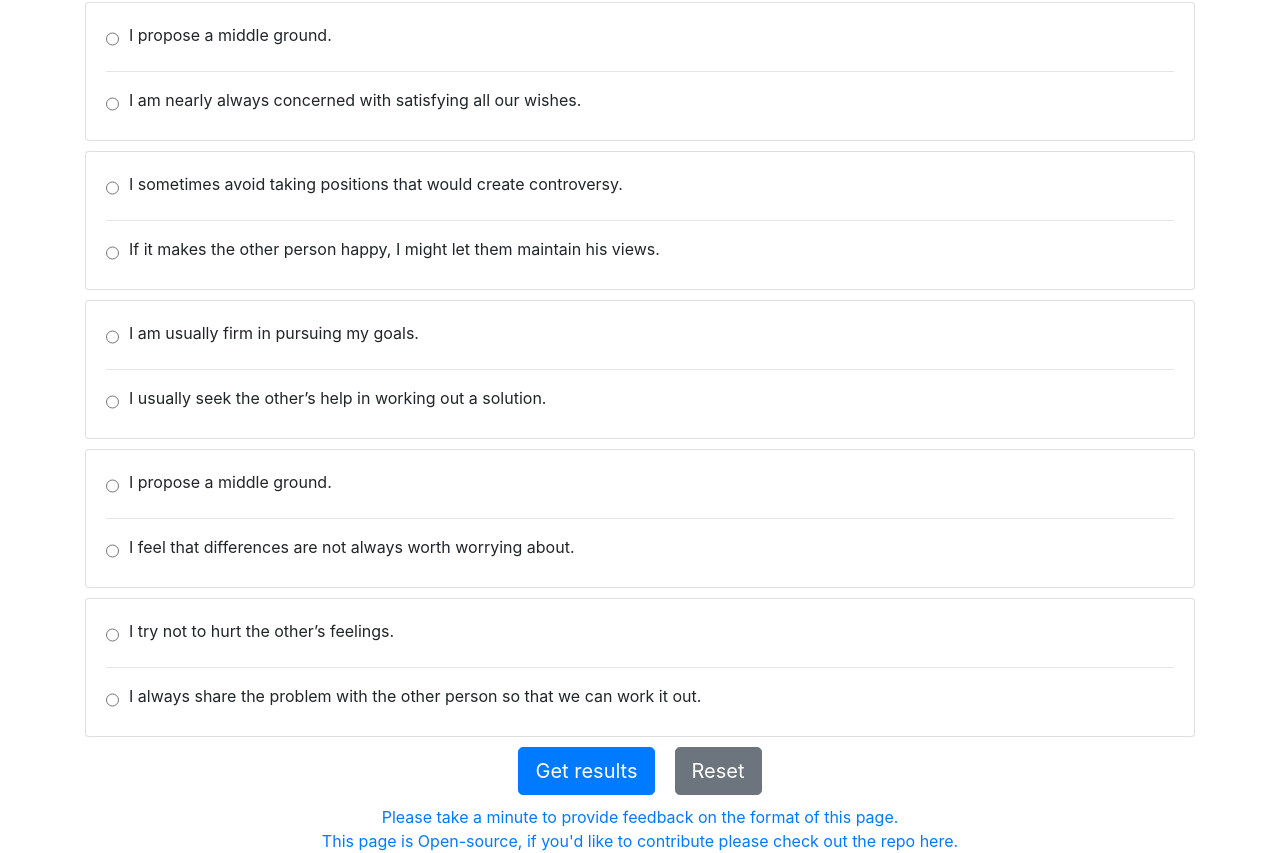
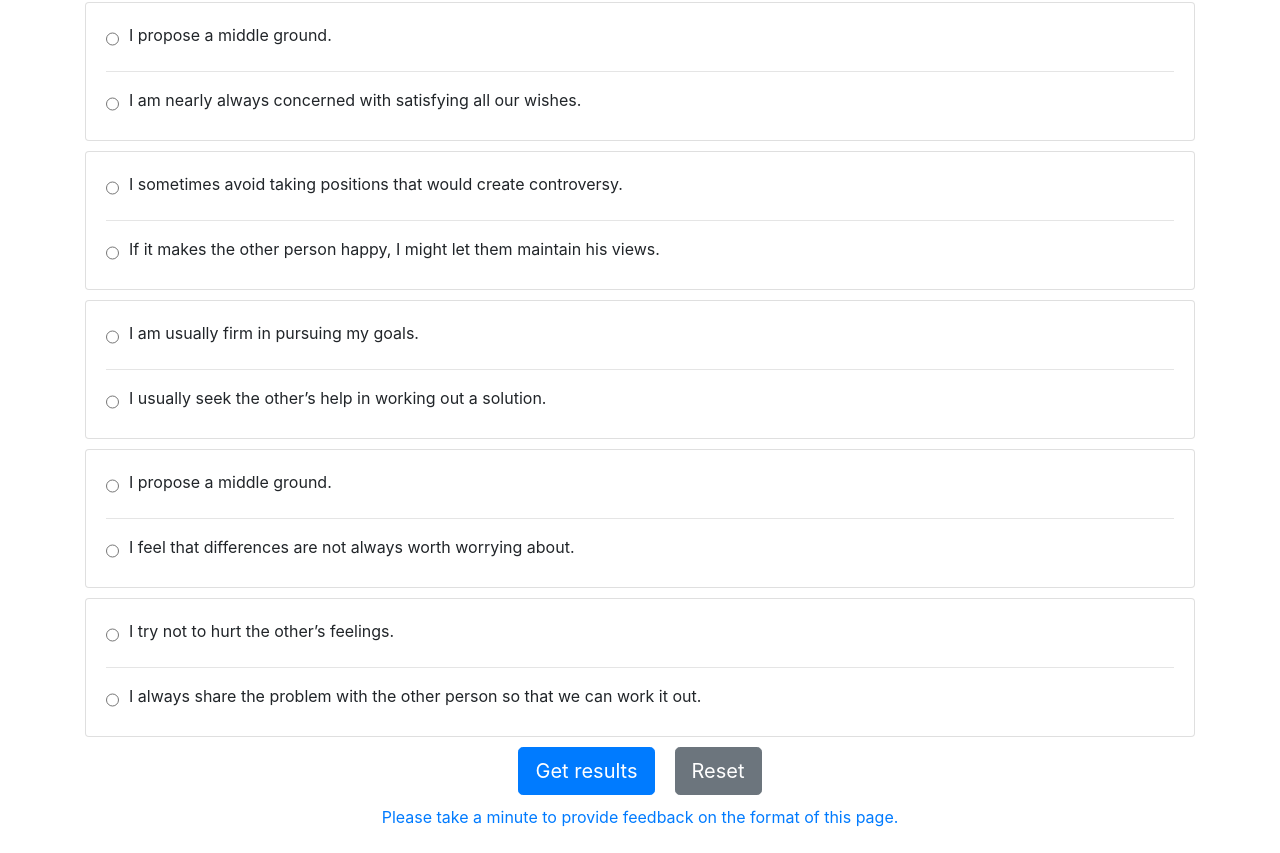
Before and after one commit to hevansDev/T-KCMI, a plain HTML site: page index.html in a window 1280 px wide. Shown: the part 3899-4752 px from the top of the page. After the commit the page ends 4728 px from the top, so only its background shows below. Drawn offline with Linux system fonts and the light colour scheme.

Commit message:
Updated footer

```diff
--- a/index.html
+++ b/index.html
@@ -3,7 +3,7 @@
 <head>
     <meta charset="UTF-8">
     <meta name="viewport" content="width=device-width, initial-scale=1">
-    <title>Thomas-Kilmann Conflict Mode Instrument</title>
+    <title>TKCMI</title>
     <link rel="apple-touch-icon" sizes="180x180" href="assets/apple-touch-icon.png">
     <link rel="icon" type="image/png" sizes="32x32" href="assets/favicon-32x32.png">
     <link rel="icon" type="image/png" sizes="16x16" href="assets/favicon-16x16.png">
@@ -241,7 +241,8 @@
             </div>
         </form>
     </div>
-    <footer style="text-align:center;"><a href="mailto:hugh.evans.dev@gmail.com?subject=TKCMI Feedback">Please take a minute to provide feedback on the format of this page.</a><br>
-    <a href="https://github.com/hevansDev/T-KCMI">This page is Open-source, if you'd like to contribute please check out the repo here.</a></footer>
+    <footer style="text-align:center;">
+        <a href="mailto:hugh.evans.dev@gmail.com?subject=TKCMI Feedback">Please take a minute to provide feedback on the format of this page.</a><br>
+    </footer>
 </body>
 </html>
```
